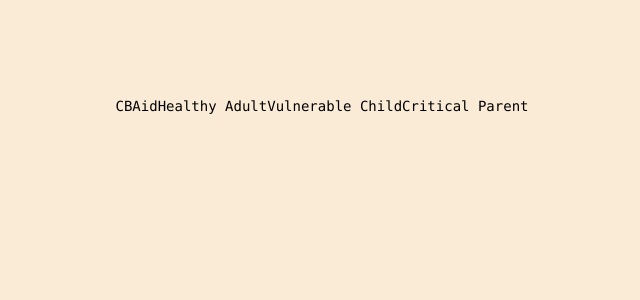
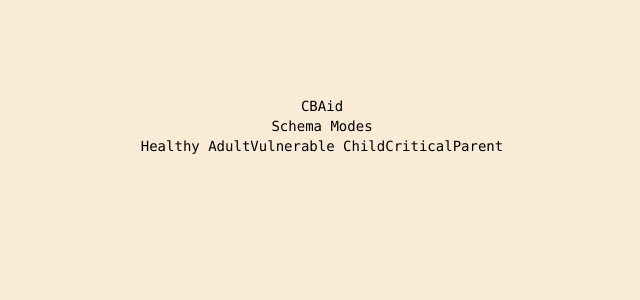
Before and after one commit to Kaikei-e/CBAid, a Next.js app: page / in a window 1280 px wide. Shown: the top 300 px of the page, without its empty margins (318-958 px from the left). Built offline with nearby package versions, Linux system fonts and the light colour scheme.

Commit message:
Split the modes to the component

```diff
--- /dev/null
+++ b/src/app/SchemaModes/CriticalParent.tsx
@@ -0,0 +1,5 @@
+export const CriticalParent = () => {
+  return (
+    <h1>CriticalParent</h1>
+  );
+}
--- /dev/null
+++ b/src/app/SchemaModes/HealthyAdult.tsx
@@ -0,0 +1,5 @@
+export const HealthyAdult = () => {
+  return (
+    <h1>Healthy Adult</h1>
+  );
+}
--- /dev/null
+++ b/src/app/SchemaModes/VulnerableChild.tsx
@@ -0,0 +1,5 @@
+export const VulnerableChild = () => {
+  return (
+    <h1>Vulnerable Child</h1>
+  );
+}
--- a/src/app/page.tsx
+++ b/src/app/page.tsx
@@ -1,12 +1,17 @@
+import { VulnerableChild } from "@/app/SchemaModes/VulnerableChild";
+import { HealthyAdult } from "@/app/SchemaModes/HealthyAdult";
+import { CriticalParent } from "@/app/SchemaModes/CriticalParent";
+
 export default function Home() {
   return (
     <main className="flex min-h-screen flex-col items-center justify-between p-24">
-      <div className="z-10 w-full max-w-5xl items-center justify-center font-mono text-sm lg:flex">
+      <div className="z-10 w-full max-w-5xl flex-col items-center justify-center font-mono text-sm lg:flex">
         <h1>CBAid</h1>
+        <h1>Schema Modes</h1>
         <div className="flex flex-row">
-          <h1>Healthy Adult</h1>
-          <h1>Vulnerable Child</h1>
-          <h1>Critical Parent</h1>
+          <HealthyAdult />
+          <VulnerableChild />
+          <CriticalParent />
         </div>
       </div>
     </main>
```
